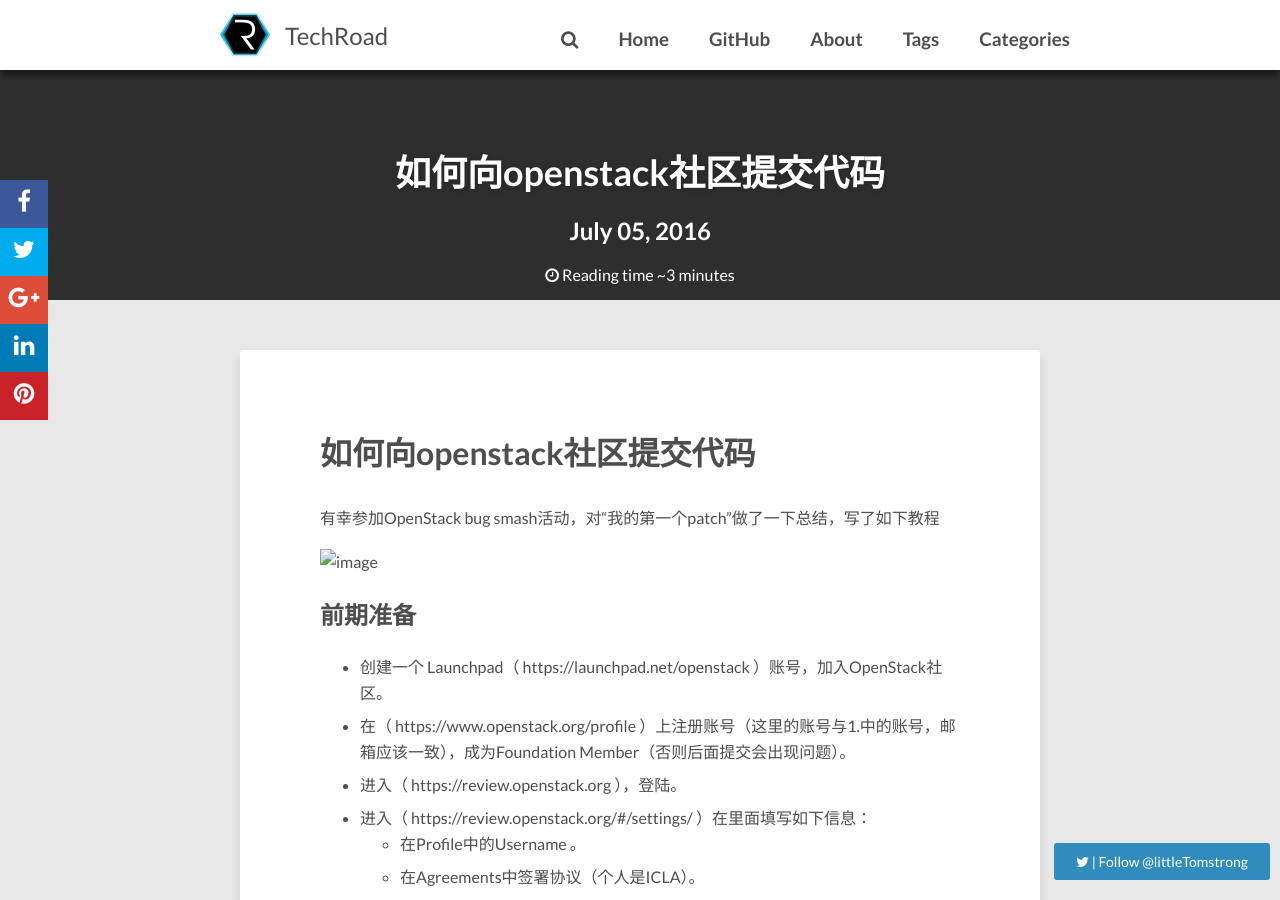
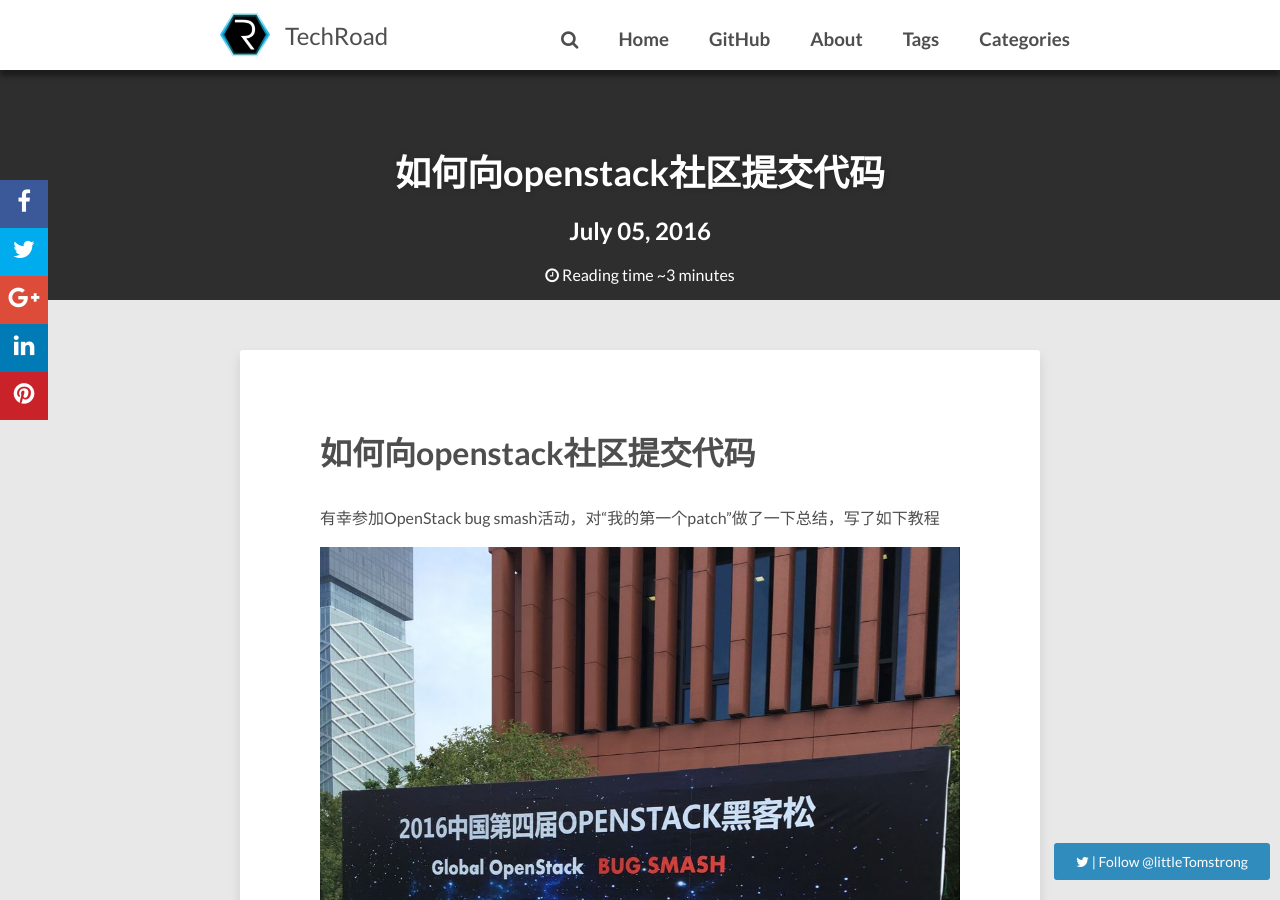
Before and after one commit to JianqingJiang/jianqingjiang.github.io, a Jekyll site: the page built from _posts/2016-07-05-openstack-bug-fix.md, in a window 1280 px wide and 900 px high. Built offline with Jekyll 4.4.1, drawn with Linux system fonts in a browser that asks for light colours; nearby versions of some CDN libraries; comment, search, counter and statistics services are not loaded.

```diff
--- a/_posts/2016-07-05-openstack-bug-fix.md
+++ b/_posts/2016-07-05-openstack-bug-fix.md
@@ -10,7 +10,7 @@
 
 有幸参加OpenStack bug smash活动，对“我的第一个patch”做了一下总结，写了如下教程
 
-![image](/images/openstack-bug-fix/4.png)
+![image](/images/openstack-bug-fix/4.jpg)
 
 
 
```
